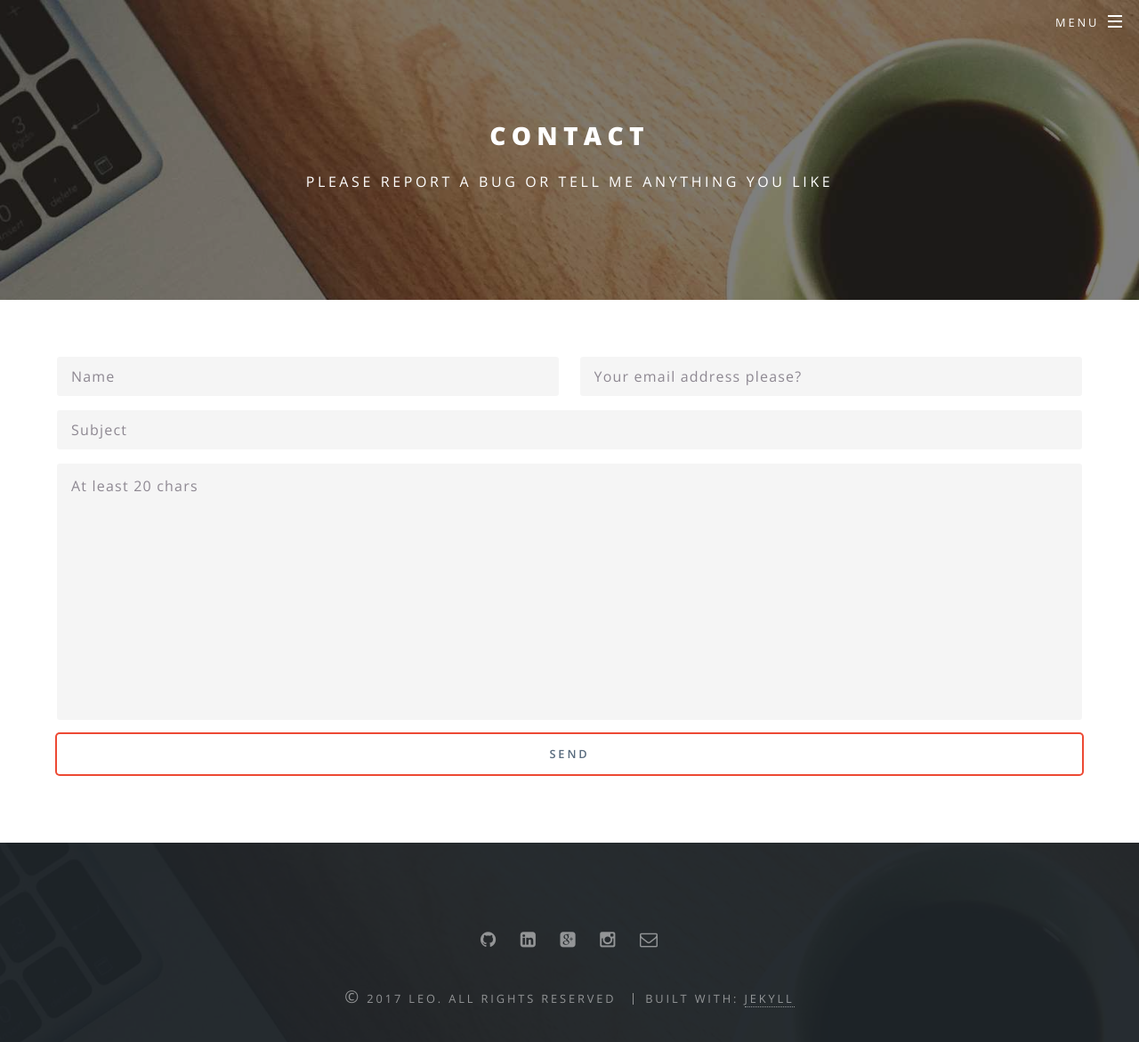
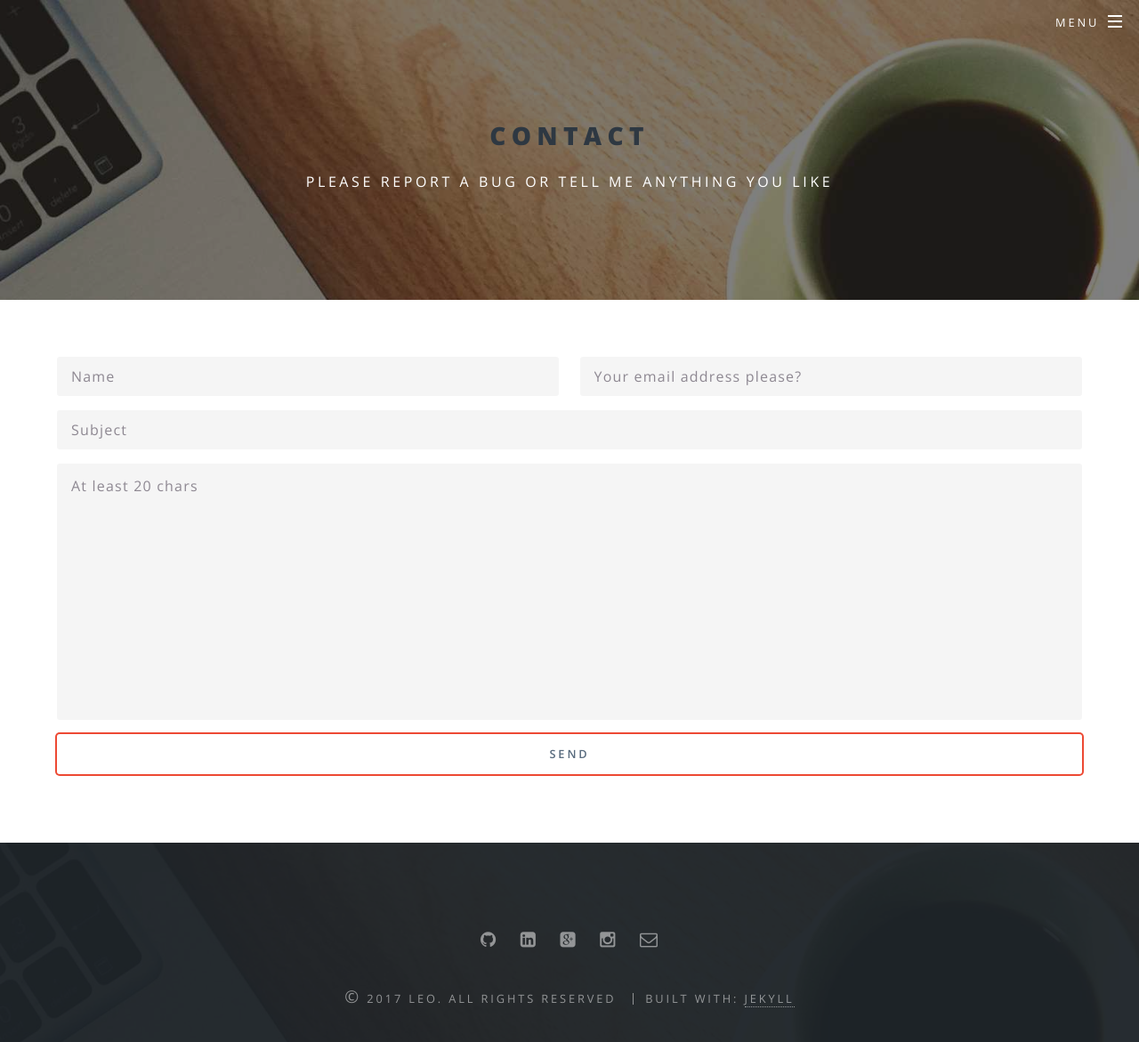
Before and after one commit to bluebreeze0812/bluebreeze0812.github.io, a Jekyll site: the page built from contact.html, in a window 1280 px wide and 1225 px high. Shown: the top 1171 px of the window at 89% size. Built offline with Jekyll 4.4.1, drawn with Linux system fonts in a browser that asks for light colours.

Commit message:
change h1 style

```diff
--- a/css/main.scss
+++ b/css/main.scss
@@ -94,7 +94,7 @@ $baseurl: '{{ site.baseurl }}/images';
 	}
 
 	h1, h2, h3, h4, h5, h6 {
-		color: _palette(fg-bold);
+		color: _palette(bg);
 		font-weight: _font(weight-extrabold);
 		letter-spacing: _size(letter-spacing-alt);
 		line-height: 1em;
@@ -104,6 +104,17 @@ $baseurl: '{{ site.baseurl }}/images';
 		a {
 			color: inherit;
 			text-decoration: none;
+		}
+	}
+
+	h1 {
+		font-size: 2.5em;
+		line-height: 1.75em;
+		white-space: normal;
+
+		@include breakpoint(small) {
+			font-size: 1.5em;
+			line-height: 1.65em;
 		}
 	}
 
```
